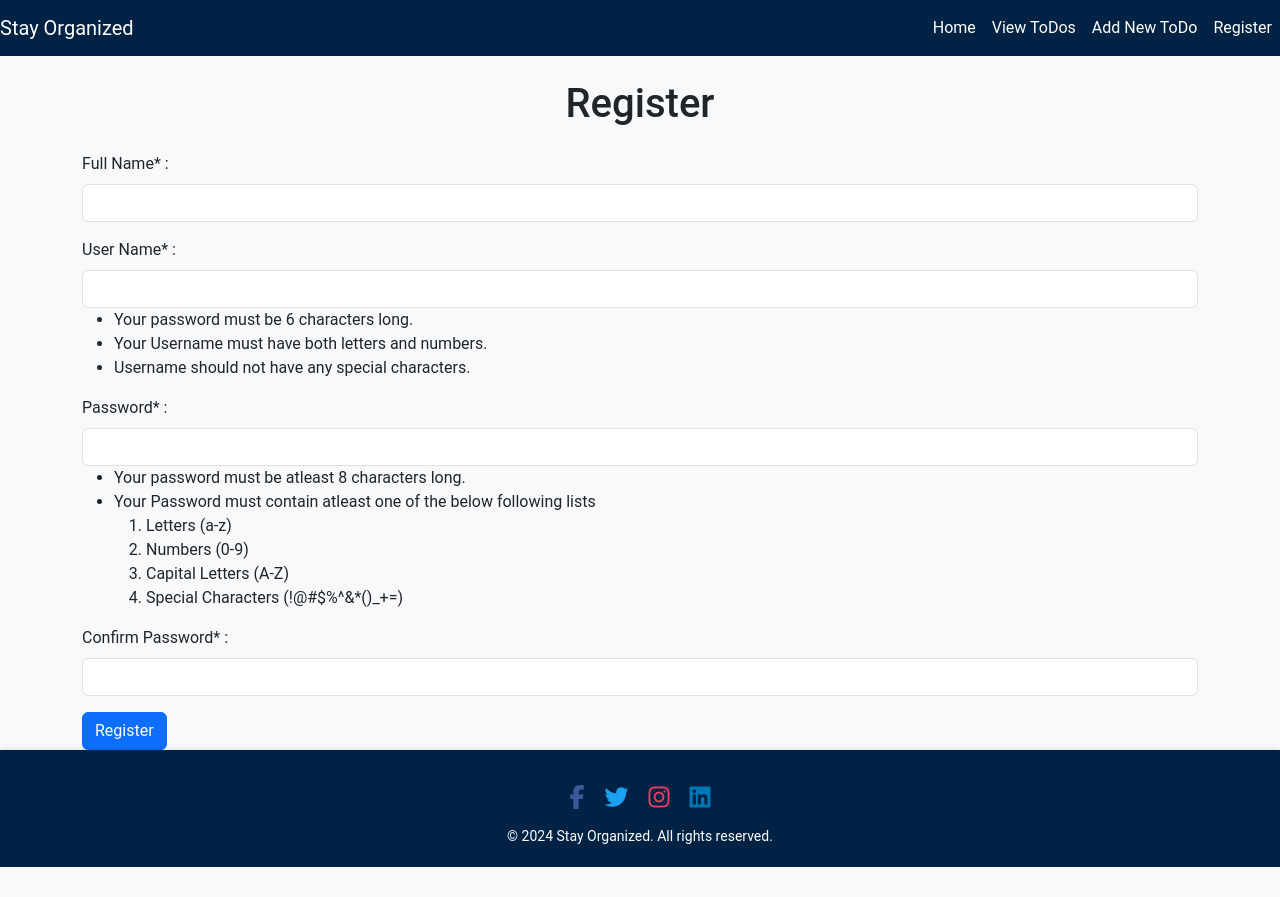
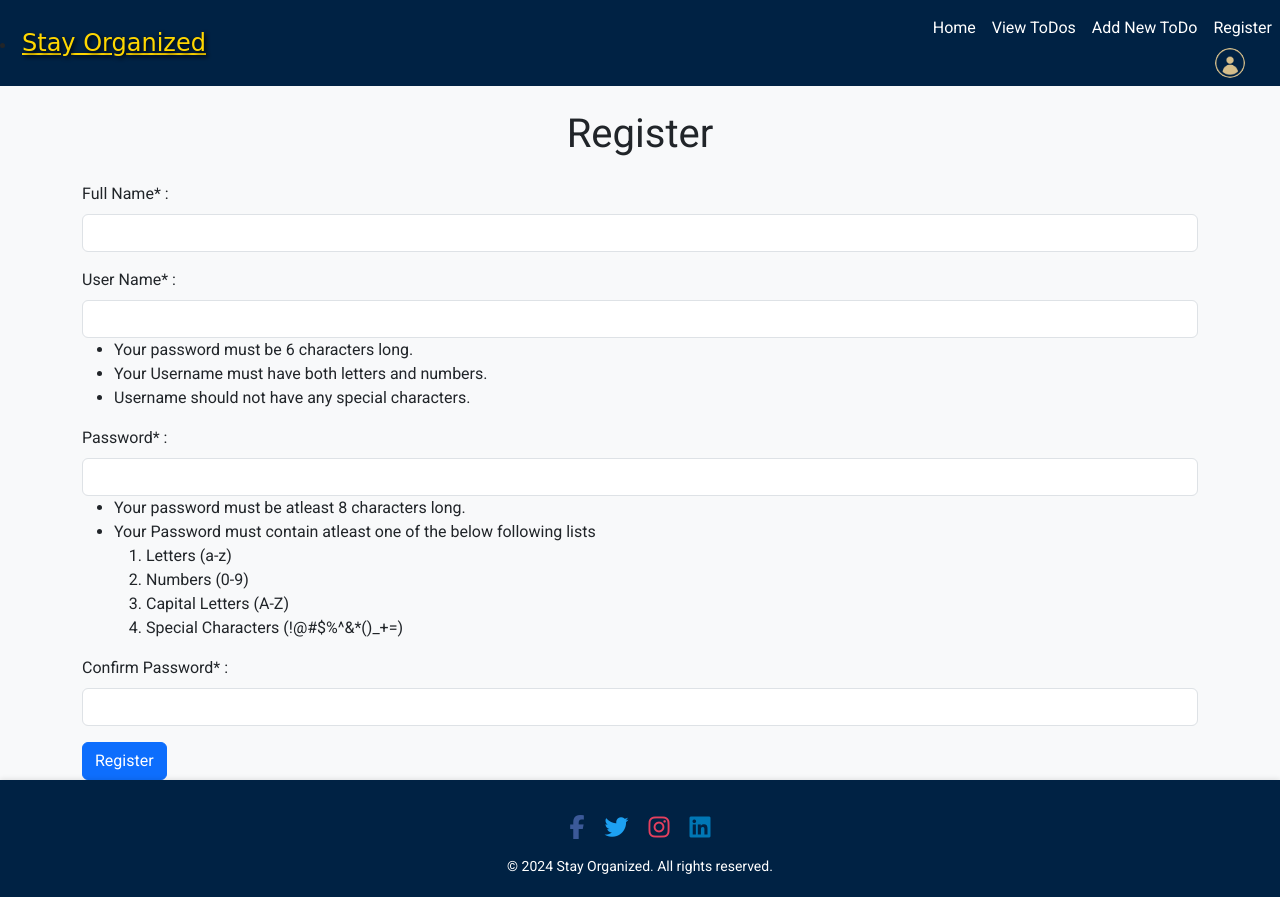
Before and after one commit to Monica1310/JavaScript-Capstone, a plain HTML site: page new_user.html in a window 1280 px wide. Before the commit the page ends 867 px from the top, so only its background shows below. Drawn offline with nearby package versions, Linux system fonts and the light colour scheme; a script that the page names is missing.

Commit message:
new_user page navbar changed

```diff
--- a/new_user.html
+++ b/new_user.html
@@ -2,21 +2,26 @@
 <html lang="en">
 <head>
     <meta charset="UTF-8">
-    <title>User ToDos</title>
-    <link rel="stylesheet" href="https://stackpath.bootstrapcdn.com/bootstrap/4.5.2/css/bootstrap.min.css">
+    <meta name="viewport" content="width=device-width, initial-scale=1.0">
+    <title>Stay Organized</title>
+    <link rel="stylesheet" href="https://stackpath.bootstrapcdn.com/bootstrap/4.3.1/css/bootstrap.min.css">
+    <link href="https://fonts.googleapis.com/css2?family=Roboto:wght@400;700&display=swap" rel="stylesheet">
+
     <!-- Bootstrap CSS -->
     <link href="https://cdn.jsdelivr.net/npm/bootstrap@5.3.0-alpha1/dist/css/bootstrap.min.css" rel="stylesheet">
     <!-- Font Awesome CSS -->
     <link href="https://cdnjs.cloudflare.com/ajax/libs/font-awesome/6.0.0-beta3/css/all.min.css" rel="stylesheet">
+    <!-- Chart.js CSS -->
+    <link rel="stylesheet" href="https://cdn.jsdelivr.net/npm/chart.js/dist/chart.min.css">
     <!-- Custom CSS -->
     <link href="css/styles.css" rel="stylesheet">
     <link href="css/user-todos.css" rel="stylesheet">
-
+    <link href="css/new_user.css" rel="stylesheet">
 </head>
 <body>
     <!-- Navbar -->
     <nav class="navbar navbar-expand-lg navbar-light">
-        <a class="navbar-brand" href="index.html">Stay Organized</a>
+        <li class="logo"><a href="index.html" id="logo-link">Stay Organized</a></li>
         <button class="navbar-toggler" type="button" data-toggle="collapse" data-target="#navbarNav" aria-controls="navbarNav" aria-expanded="false" aria-label="Toggle navigation">
             <span class="navbar-toggler-icon"></span>
         </button>
@@ -33,10 +38,12 @@
                 </li>
                 <li class="nav-item">
                     <a class="nav-link" href="new_user.html">Register</a>
+                    <img src="images/user.jpg" alt="User Image" id="user-image">
                 </li>
             </ul>
         </div>
     </nav>
+
    <div class="container">
         <h1 class="text-center my-4">Register</h1>
         <form>
```
